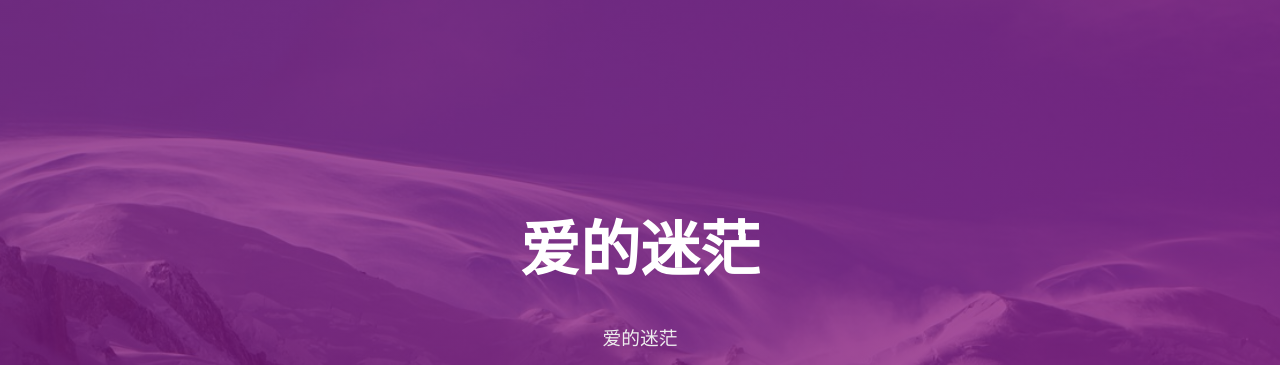
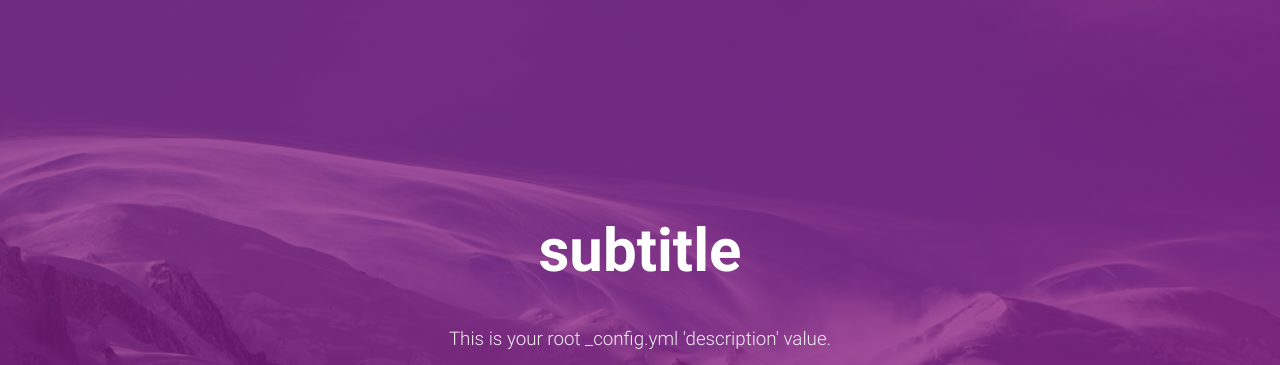
Before and after one commit to aidemimang/aidemimang.github.io, a plain HTML site: page index.html in a window 1280 px wide. Shown: the part 79-444 px from the top of the page. Drawn offline with Linux system fonts and the light colour scheme; no server answers.

Commit message:
更新博客。

```diff
--- a/index.html
+++ b/index.html
@@ -109,7 +109,7 @@
         <div class="logo-name">爱的迷茫</div>
         <div class="logo-desc">
 
-            爱的迷茫
+            Never really desperate, only the lost of the soul.
 
         </div>
     </div>
@@ -260,13 +260,13 @@
                 <div class="brand">
                     <div class="title center-align">
 
-                        爱的迷茫
+                        subtitle
 
                     </div>
 
                     <div class="description center-align">
 
-                        爱的迷茫
+                        This is your root _config.yml 'description' value.
 
                     </div>
                 </div>
@@ -347,7 +347,7 @@ Hexo是一个快速、简洁且高效的博</div>
                             <span class="publish-author">
 
                                 <i class="fa fa-user fa-fw"></i>
-                                爱的迷茫
+
 
                             </span>
                         </div>
```
Also changed, not shown: 2018/10/26/1/index.html (+3 -3 lines), 2018/10/27/hello-world/index.html (+3 -3 lines), archives/2018/10/index.html (+4 -4 lines), archives/2018/index.html (+4 -4 lines), archives/index.html (+4 -4 lines), categories/渗透工具/index.html (+3 -3 lines), tags/nmap/index.html (+3 -3 lines).
